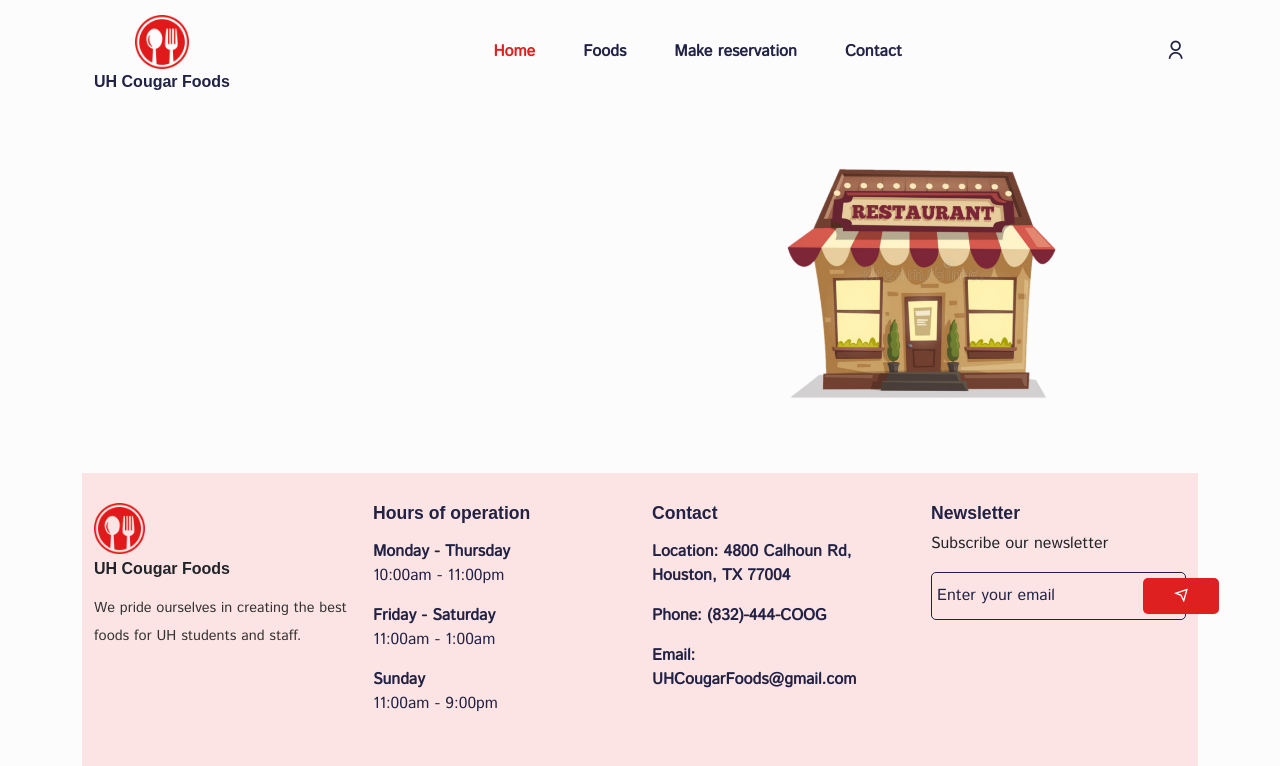
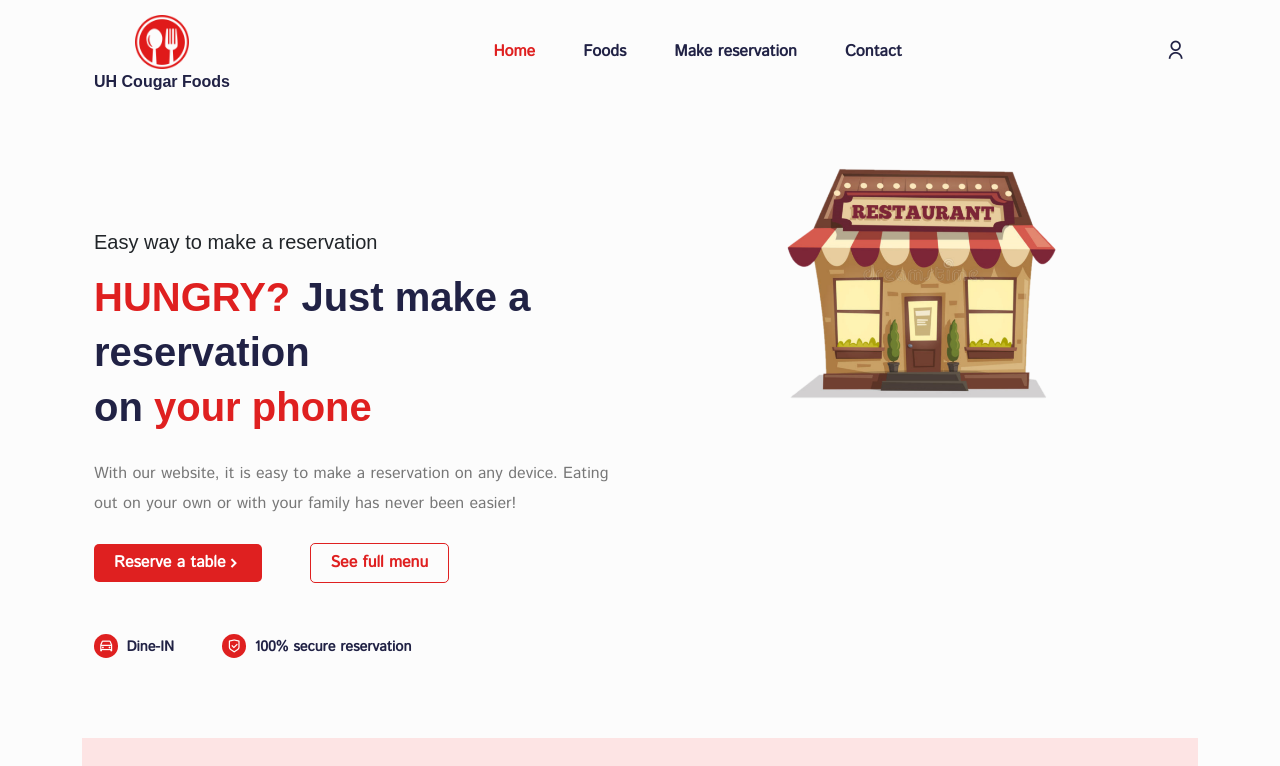
Before and after one commit to BryanSmith00/4351-website, a React (Create React App) app in the folder frontend/: page / in a window 1280 px wide. Shown: the top 766 px of the page. Built offline with nearby package versions, Linux system fonts and the light colour scheme; a web font is replaced by a local one.

Commit message:
Added to home pag

```diff
--- /dev/null
+++ b/frontend/src/components/Helmet/Helmet.jsx
@@ -0,0 +1,9 @@
+import React from 'react'
+
+
+const Helmet = (props) => {
+  document.title = "UH Cougar Foods -" + props.title;
+  return <div className="w-100">{props.children}</div>;
+};
+
+export default Helmet;
--- a/frontend/src/pages/Dashboard.jsx
+++ b/frontend/src/pages/Dashboard.jsx
@@ -1,10 +1,13 @@
-import React from 'react'
+import React, { useState, useEffect } from "react";
 
-import { Link } from "react-router-dom";
+import Helmet from "../components/Helmet/Helmet.jsx";
 import { Container, Row, Col, ListGroup, ListGroupItem } from "reactstrap";
 
 import heroImg from '../assets/images/restaruant2.png';
-import '../styles/hero-section.css';
+import "../styles/hero-section.css";
+
+import { Link } from "react-router-dom";
+
 import Category from "../components/UI/category/Category.jsx";
 
 import "../styles/home.css";
@@ -27,27 +30,123 @@ import networkImg from "../assets/images/network.png";
 
 import TestimonialSlider from "../components/UI/slider/TestimonialSlider.jsx";
 
-function Dashboard() {
+const featureData = [
+  {
+    title: "Quick Delivery",
+    imgUrl: featureImg01,
+    desc: "Lorem ipsum dolor, sit amet consectetur adipisicing elit. Minus, doloremque.",
+  },
+
+  {
+    title: "Super Dine In",
+    imgUrl: featureImg02,
+    desc: "Lorem ipsum dolor, sit amet consectetur adipisicing elit. Minus, doloremque.",
+  },
+  {
+    title: "Easy Pick Up",
+    imgUrl: featureImg03,
+    desc: "Lorem ipsum dolor, sit amet consectetur adipisicing elit. Minus, doloremque.",
+  },
+];
+
+const Dashboard = () => {
+  const [category, setCategory] = useState("ALL");
+  const [allProducts, setAllProducts] = useState(products);
+
+  const [hotPizza, setHotPizza] = useState([]);
+
+  useEffect(() => {
+    const filteredPizza = products.filter((item) => item.category === "Pizza");
+    const slicePizza = filteredPizza.slice(0, 4);
+    setHotPizza(slicePizza);
+  }, []);
+
+  useEffect(() => {
+    if (category === "ALL") {
+      setAllProducts(products);
+    }
+
+    if (category === "BURGER") {
+      const filteredProducts = products.filter(
+        (item) => item.category === "Burger"
+      );
+
+      setAllProducts(filteredProducts);
+    }
+
+    if (category === "PIZZA") {
+      const filteredProducts = products.filter(
+        (item) => item.category === "Pizza"
+      );
+
+      setAllProducts(filteredProducts);
+    }
+
+    if (category === "BREAD") {
+      const filteredProducts = products.filter(
+        (item) => item.category === "Bread"
+      );
+
+      setAllProducts(filteredProducts);
+    }
+  }, [category]);
+
   return (
+    <Helmet title="Dashboard">
       <section>
         <Container>
           <Row>
-          <Col lg='6' md='6'>
-            <div className="hero__content">
+            <Col lg="6" md="6">
+              <div className="hero__content  ">
+                <h5 className="mb-3">Easy way to make a reservation</h5>
+                <h1 className="mb-4 hero__title">
+                  <span>HUNGRY?</span> Just make a reservation <br /> on
+                  <span> your phone</span>
+                </h1>
 
+                <p>
+                  With our website, it is easy to make a reservation on any device.
+                  Eating out on your own or with your family has never been easier!
+                </p>
+
+                <div className="hero__btns d-flex align-items-center gap-5 mt-4">
+                  <button className="order__btn d-flex align-items-center justify-content-between">
+                    Reserve a table <i class="ri-arrow-right-s-line"></i>
+                  </button>
+
+                  <button className="all__foods-btn">
+                    <Link to="/foods">See full menu</Link>
+                  </button>
+                </div>
+
+                <div className=" hero__service  d-flex align-items-center gap-5 mt-5 ">
+                  <p className=" d-flex align-items-center gap-2 ">
+                    <span className="shipping__icon">
+                      <i class="ri-car-line"></i>
+                    </span>{" "}
+                    Dine-IN
+                  </p>
+
+                  <p className=" d-flex align-items-center gap-2 ">
+                    <span className="shipping__icon">
+                      <i class="ri-shield-check-line"></i>
+                    </span>{" "}
+                    100% secure reservation
+                  </p>
+                </div>
               </div>
             </Col>
-          <Col lg='6' md='6'>
+
+            <Col lg="6" md="6">
               <div className="hero__img">
                 <img src={heroImg} alt="hero-img" className="w-100" />
               </div>
             </Col>
-
-
           </Row>
         </Container>
       </section>
-  )
-}
+    </Helmet>
+  );
+};
 
 export default Dashboard
```
Also changed, not shown: frontend/src/components/Helmet.jsx (deleted, +0 -9 lines). Lines whose indentation alone changed are shown as unchanged.
